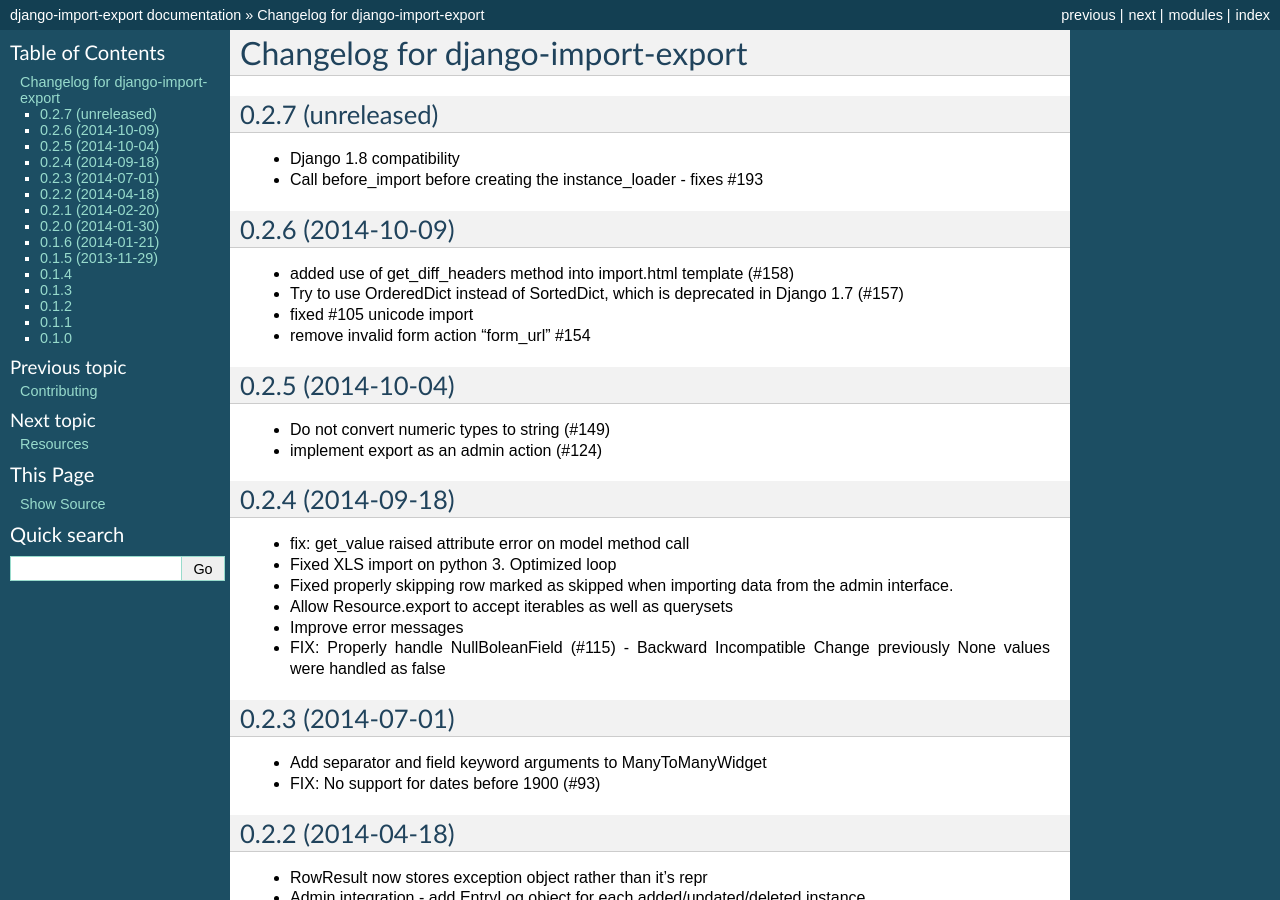
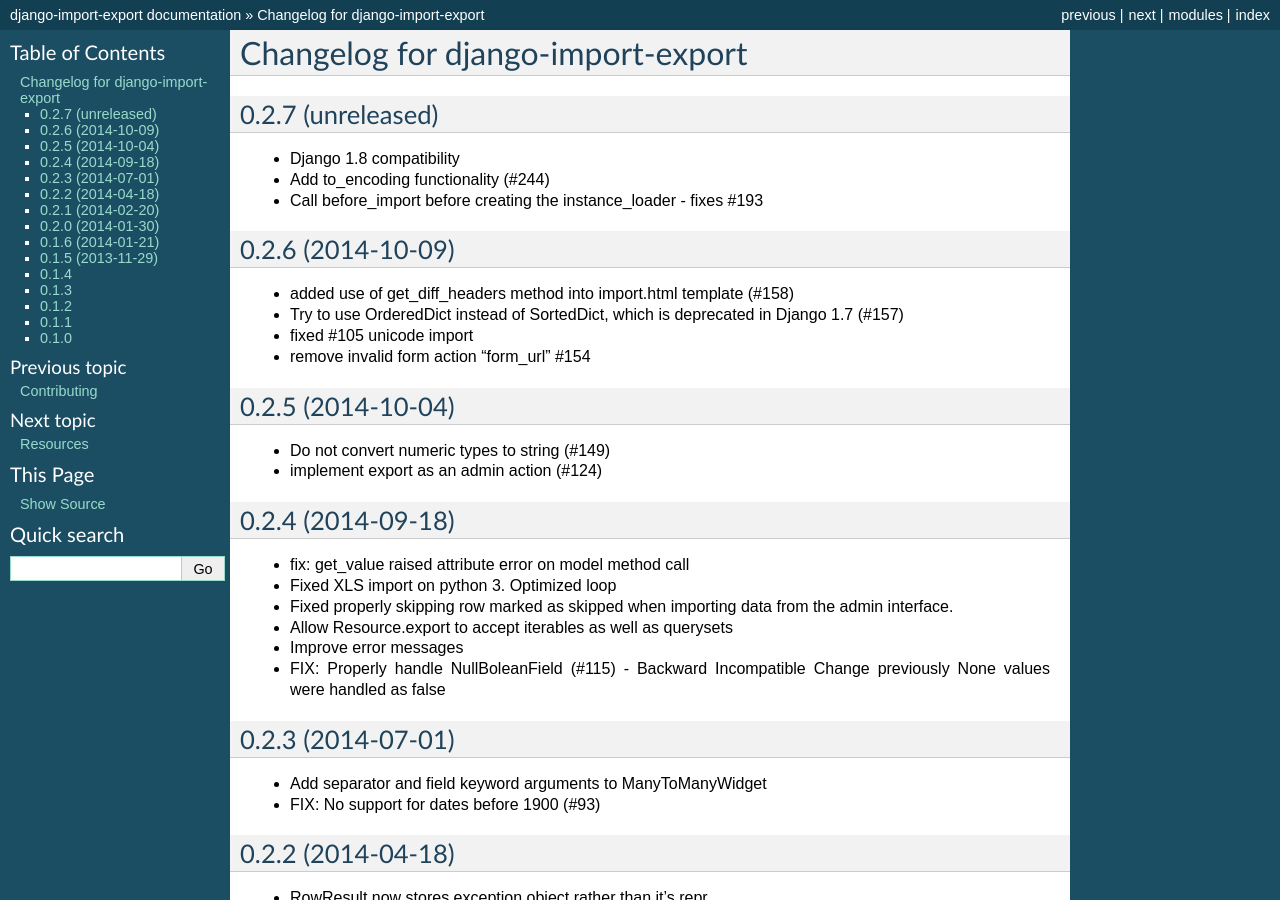
Before and after one commit to django-import-export/django-import-export, a Sphinx documentation site: the page built from docs/changelog.rst, in a window 1280 px wide and 900 px high. Built offline with Sphinx 7.4.7, drawn with Linux system fonts in a browser that asks for light colours; the version number could not be read and is left out.

Commit message:
Update changelog.rst

```diff
--- a/docs/changelog.rst
+++ b/docs/changelog.rst
@@ -5,6 +5,8 @@
 ------------------
 
 - Django 1.8 compatibility
+
+- Add to_encoding functionality (#244)
 
 - Call before_import before creating the instance_loader - fixes #193
 
```
